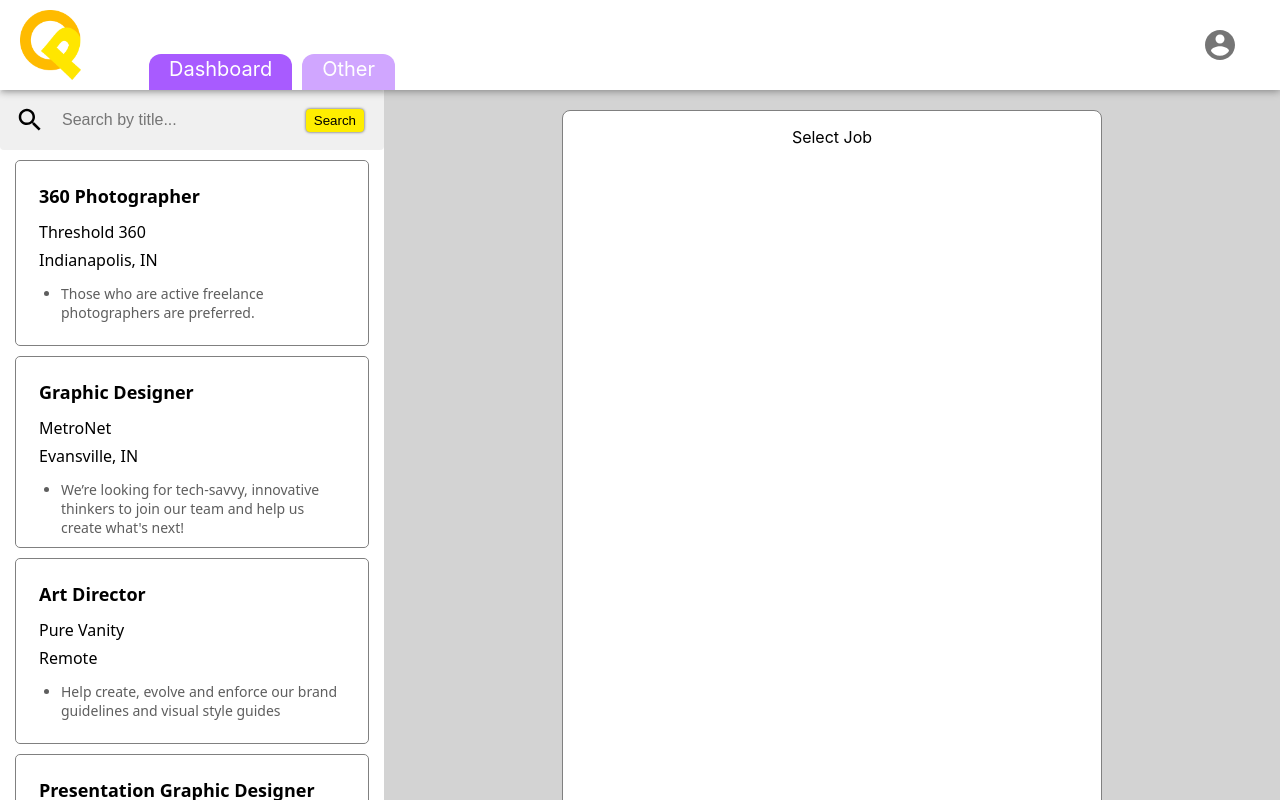
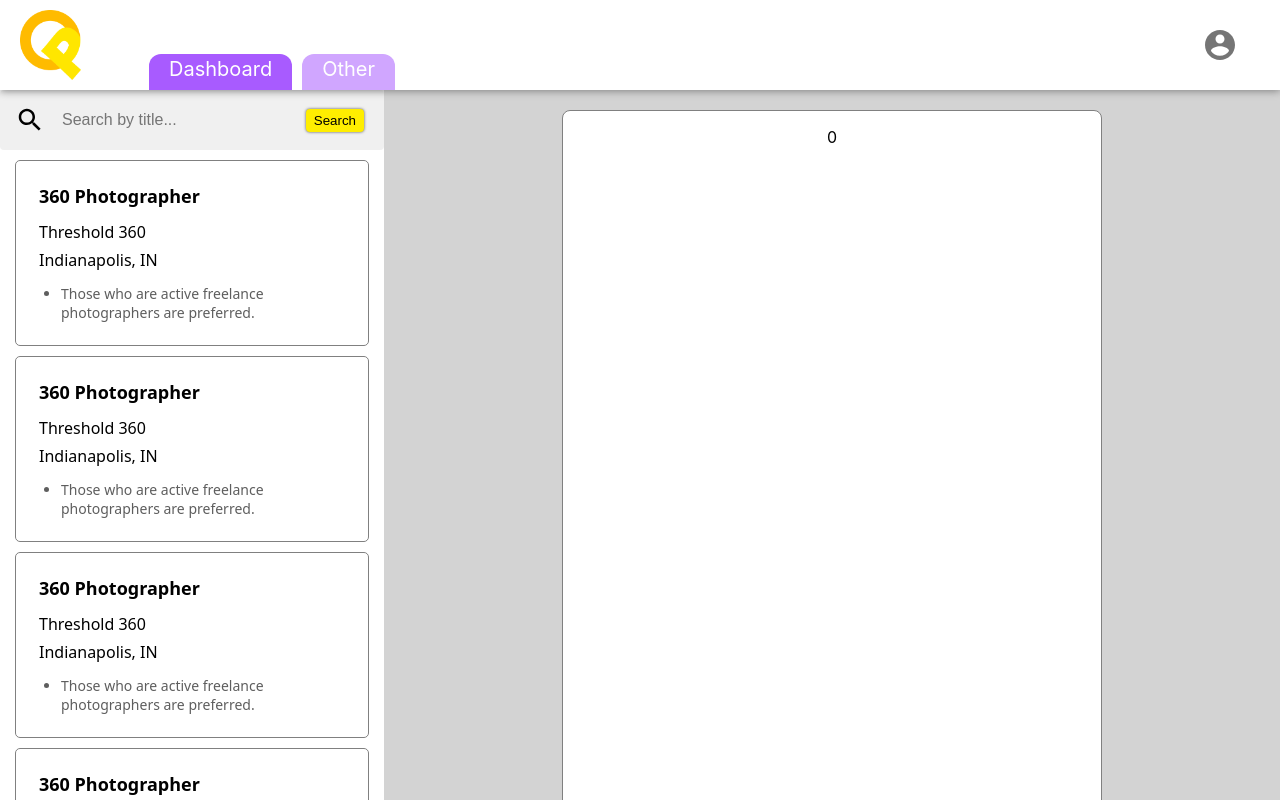
Before and after one commit to Arjunbhavsar/Job-Portal, a React (Create React App) app in the folder FrontEnd/quick-pick/: page / in a window 1280 px wide. Built offline with nearby package versions, Linux system fonts and the light colour scheme.

Commit message:
Add files via upload

```diff
--- a/FrontEnd/quick-pick/src/component/quickPick/Dashboard.css
+++ b/FrontEnd/quick-pick/src/component/quickPick/Dashboard.css
@@ -50,7 +50,7 @@
     align-self: center;
     margin: 10px 15px 10px 15px;
     height: fit-content;
-    max-height: 150px;
+    /* max-height: 150px; */
     display: flex;
     border-radius: 5px;
     flex-direction: column;
@@ -59,6 +59,8 @@
     border: grey solid 1px;
     font-family: 'Noto Sans','Helvetica Neue',Helvetica,Arial,sans-serif !important;
     padding: 1.25rem;
+    /* overflow: hidden;
+    text-overflow: ellipsis; */
 }
 
 .leftItem:hover {
@@ -71,6 +73,7 @@
 .title, .description, .location, .company {
     margin: 3px;
     font-size: 18px;
+
 }
 
 .title {
@@ -87,6 +90,9 @@
     font-size: 14px;
     color: #5e5e5e;
     margin-left: -15px;
+    overflow: hidden;
+    text-overflow: '...';
+
 }
 
 ::-webkit-scrollbar {
@@ -160,3 +166,11 @@
 .searchButton:hover {
     cursor: pointer;
 }
+
+.left button {
+    padding: 8px 20px;
+    width: fit-content;
+    cursor: pointer;
+    margin: auto;
+    margin-bottom: 10px;
+}
--- a/FrontEnd/quick-pick/src/component/quickPick/Dashboard.jsx
+++ b/FrontEnd/quick-pick/src/component/quickPick/Dashboard.jsx
@@ -11,13 +11,15 @@
         this.state = {
             jobID : 0
         }
+        this.changeJob = this.changeJob.bind(this);
+        this.updateInput = this.updateInput.bind(this);
     }
 
     updateInput(value) {
         console.log(value)
     }
 
-    changeJob(id){
+    changeJob(id) {
         this.setState(
             ()=>{
                 return {jobID: id}
@@ -30,10 +32,10 @@
             <div class="contianer">
                 <div class="left">
                     <SearchBar  holder="Search by title..." search={this.updateInput}/>
-                    <JobListItems />
+                    <JobListItems jobSelect={this.changeJob} />
                 </div>
                 <div class="right">
-                    <SelectedJob />
+                    <SelectedJob jobID={this.state.jobID}/>
                 </div>
             </div>
         )
@@ -43,10 +45,97 @@
 class JobListItems extends Component {
     constructor(){
         super();
-        this.i = 0
+        this.state = {
+            total: 0
+        }
+        this.handleSelect = this.handleSelect.bind(this);
+        this.loadmore = this.loadmore.bind(this);
+        this.leftToLoad = 10; // Math.max(10, {call backend of how many jobs are left in the search list})
+        this.allIDs = []; //getIDs(this.leftToLoad)
+        this.jobs = [];
+        this.tempJob = [1023,'360 Photographer', 'Threshold 360', 'Indianapolis, IN', 'Those who are active freelance photographers are preferred.'];
+        while(this.leftToLoad > 0){
+            console.log(this.leftToLoad);
+            this.jobs.push(<BuildJobItem changeJob={this.handleSelect} jobInfo={this.tempJob} />)// title={this.tempJob[1]} company={this.tempJob[2]} location={this.tempJob[3]} desc={this.tempJob[4]}
+            this.tempJob[0] = this.tempJob[0] + 1;
+            this.leftToLoad = this.leftToLoad - 1;
+            console.log(this.leftToLoad);
+            this.setState({total: this.state.total + 1});
+            // Above is temperary information the information will be called from backend
+        }
+    }
+
+    handleSelect(id) {
+        this.props.jobSelect(id);
+    }
+
+    loadmore() {
+        console.log('load more');
+        this.leftToLoad = this.leftToLoad + 1; // Math.max(10, this.state.total - {call backend of how many jobs are left in the search list})
+    }
+
+    render(){
+        return(
+            <div>
+                {this.jobs}
+                <button type="button" onClick={this.loadmore}>Load more</button>
+            </div>
+        )
+    }
+}
+
+class BuildJobItem extends Component{
+    constructor(){
+        super();
+        this.clicked = this.clicked.bind(this);
+    }
+
+    clicked(event){
+        this.props.changeJob(this.props.jobInfo[0]);
+    }
+
+    render(){
+        return(
+            <div class="leftItem" onClick={this.clicked}>
+                <p class="title">{this.props.jobInfo[1]}</p>
+                <p class="company">{this.props.jobInfo[2]}</p>
+                <p class="location">{this.props.jobInfo[3]}</p>
+                <ul class="description">
+                    <li>{this.props.jobInfo[4]}</li>
+                </ul>
+            </div>
+        )
+    }
+}
+
+
+class SelectedJob extends Component {
+    constructor(){
+        super();
     }
     render(){
-        return(
+        if (this.props.status == 0){
+            return(
+                <div class="content" id="job">
+                    <p class="NoJob">Select Job</p>
+                </div>
+            )
+        } else {
+            return(
+                <div class="content" id="job">
+                    <p>{this.props.jobID}</p>
+                </div>
+            )
+        }
+    }
+}
+
+SelectedJob.defaultProps = {
+    status: null
+}
+
+function temp(){
+    return(
             <div>
                 <div class="leftItem">
                     <p class="title">360 Photographer</p>
@@ -122,34 +211,7 @@
                     </ul>
                 </div>
             </div>
-        )
-    }
-}
-
-
-class SelectedJob extends Component {
-    constructor(){
-        super();
-    }
-    render(){
-        if (this.props.status == null){
-            return(
-                <div class="content" id="job">
-                    <p class="NoJob">Select Job</p>
-                </div>
-            )
-        } else {
-            return(
-                <div class="content" id="job">
-                    {/* Call specific job information here */}
-                </div>
-            )
-        }
-    }
-}
-
-SelectedJob.defaultProps = {
-    status: null
+    )
 }
 
 export default Dashboard
```
